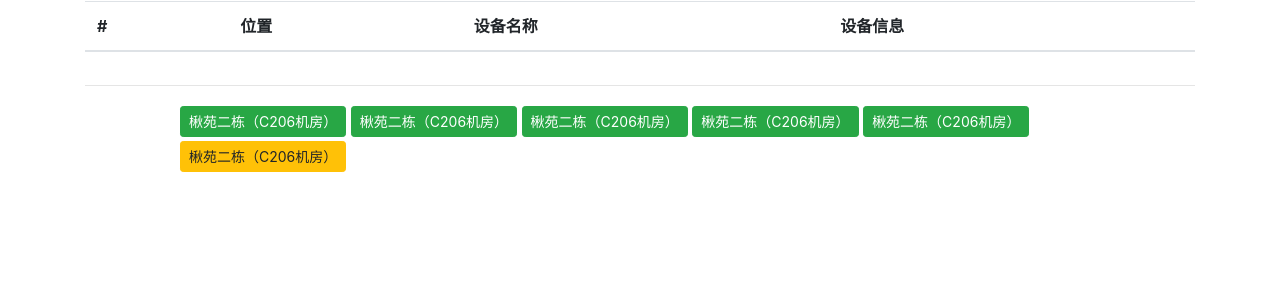
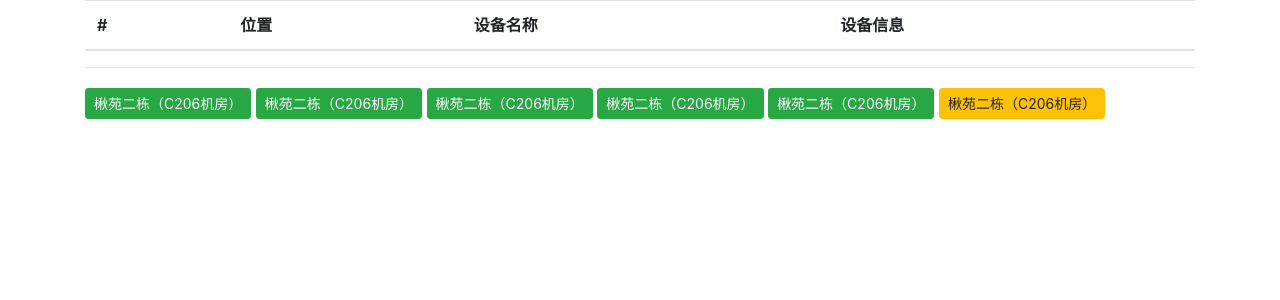
Before and after one commit to yukikaze66/ip_watcher, a Jekyll site: the page built from index.html, in a window 1280 px wide. Shown: the top 300 px of the page. Built offline with Jekyll 4.4.1, drawn with Linux system fonts in a browser that asks for light colours; nearby versions of some CDN libraries.

Commit message:
refactor

```diff
--- a/index.html
+++ b/index.html
@@ -20,10 +20,7 @@ layout: null
 
     <div class=" container">
 
-        <div class="row">
-                <div class=" col-1"></div>
 
-                <div class=" col-12">
         <table class="table">
             <thead>
                 <tr>
@@ -44,33 +41,19 @@ layout: null
                 {% endfor %}
             </tbody>
         </table>
-                </div>
-
-                <div class=" col-1"></div>
-            </div>
-
 
         <hr class=" display-3">
 
-            <div class="row">
-                <div class=" col-1"></div>
-
-                <div class=" col-10">
         <div class="fluid">
             {% for room in site.data.cg_room_list %}
-
                 {% if room.status == 'ok' %}
                     <button class="btn btn-success mt-1 btn-sm">{{ room.position }}</button>
                 {% else %}
                     <button class="btn btn-warning mt-1 btn-sm">{{ room.position }}</button>
                 {% endif %}
             {% endfor %}
-
-                    </div>
         </div>
 
-                <div class=" col-1"></div>
-            </div>
     </div>
 
 
```
Lines whose indentation alone changed are shown as unchanged.
